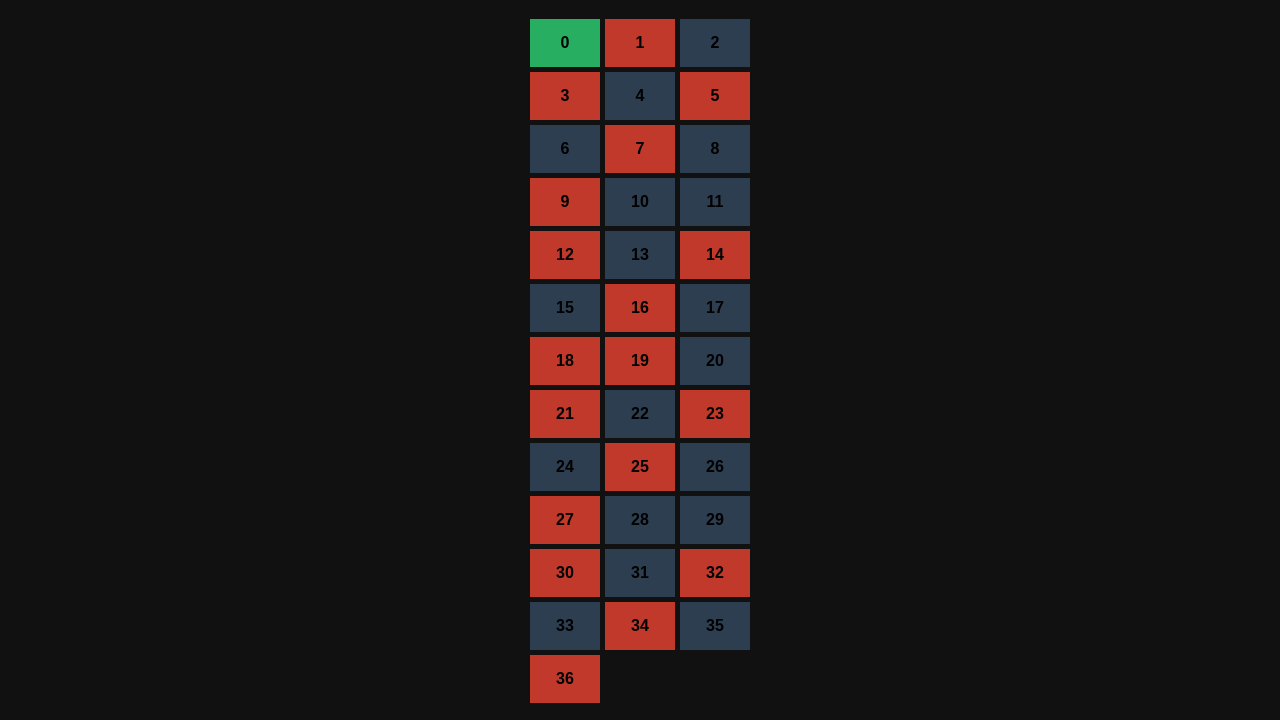
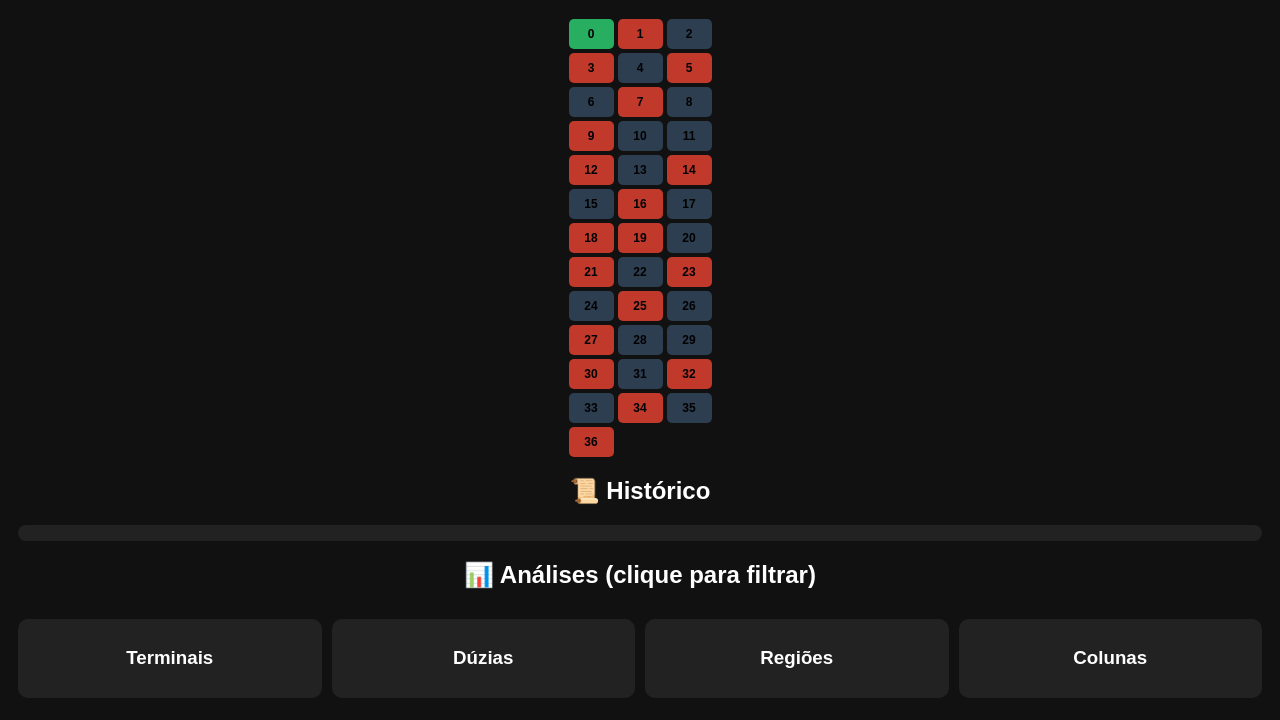
Before and after one commit to Allanz7nhoRoullete/Analise-de-Roleta, a plain HTML site: page index.html in a window 1280 px wide. Shown: the part 62-782 px from the top of the page. Drawn offline with Linux system fonts and the light colour scheme.

Commit message:
Update style.css

```diff
--- a/style.css
+++ b/style.css
@@ -5,19 +5,21 @@ body {
   color: #fff;
 }
 
+/* GRID MENOR */
 #roleta {
   display: grid;
-  grid-template-columns: repeat(3, 70px);
-  gap: 5px;
+  grid-template-columns: repeat(3, 45px);
+  gap: 4px;
   justify-content: center;
-  margin: 20px;
+  margin: 15px;
 }
 
 button {
-  padding: 15px;
-  font-size: 16px;
+  padding: 8px;
+  font-size: 12px;
   border: none;
   cursor: pointer;
+  border-radius: 5px;
   font-weight: bold;
 }
 
@@ -26,17 +28,18 @@ button {
 .zero { background: #27ae60; }
 
 #historico {
-  margin: 15px;
-  font-size: 18px;
+  margin: 10px;
   background: #222;
-  padding: 10px;
-  border-radius: 10px;
+  padding: 8px;
+  border-radius: 8px;
+  font-size: 14px;
 }
 
+/* PAINEL */
 .painel {
   display: grid;
-  grid-template-columns: repeat(auto-fit, minmax(200px,1fr));
-  gap: 15px;
+  grid-template-columns: repeat(auto-fit, minmax(180px,1fr));
+  gap: 10px;
   padding: 10px;
 }
 
@@ -46,7 +49,19 @@ button {
   border-radius: 10px;
 }
 
-h3 {
-  border-bottom: 1px solid #444;
-  padding-bottom: 5px;
+.item {
+  margin: 4px;
+  padding: 6px;
+  border-radius: 6px;
+  cursor: pointer;
+  display: inline-block;
+  font-size: 13px;
 }
+
+/* RESULTADO */
+#filtro {
+  margin: 15px;
+  padding: 10px;
+  background: #000;
+  border-radius: 10px;
+}
```
